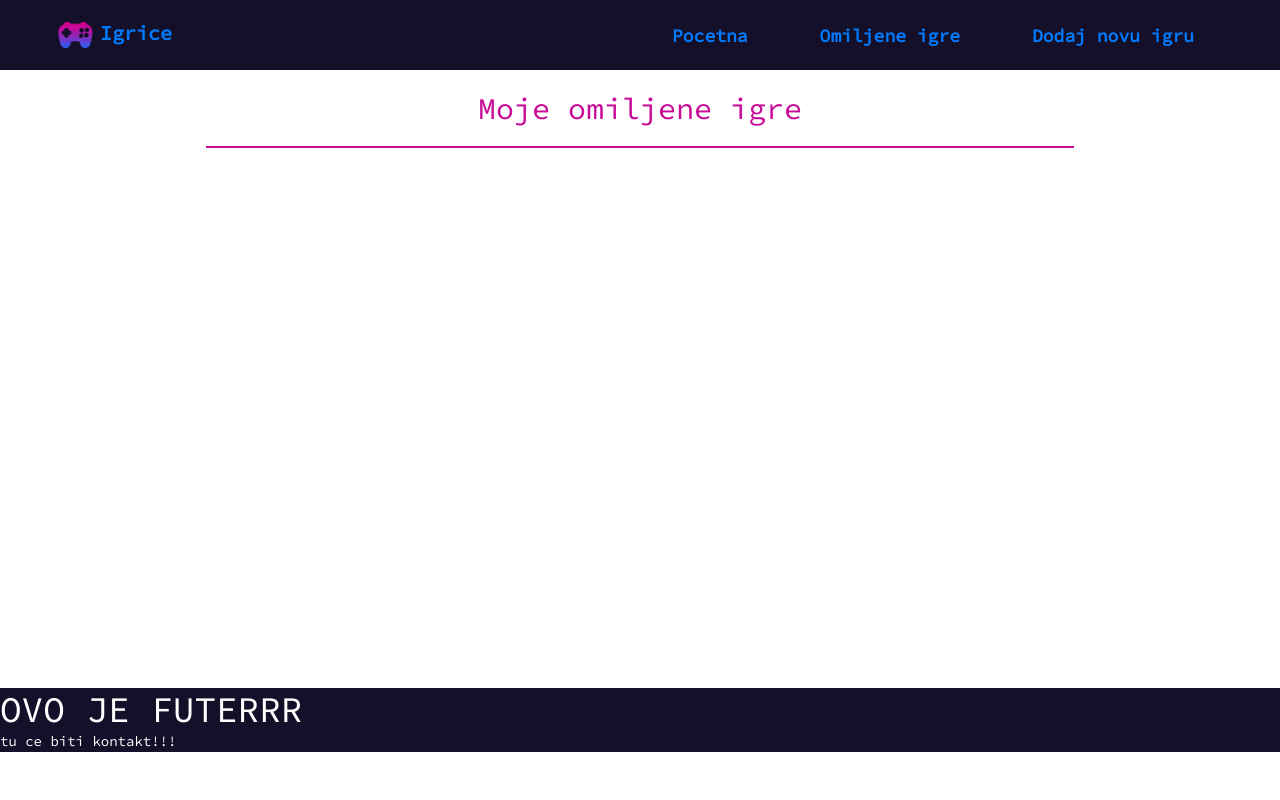
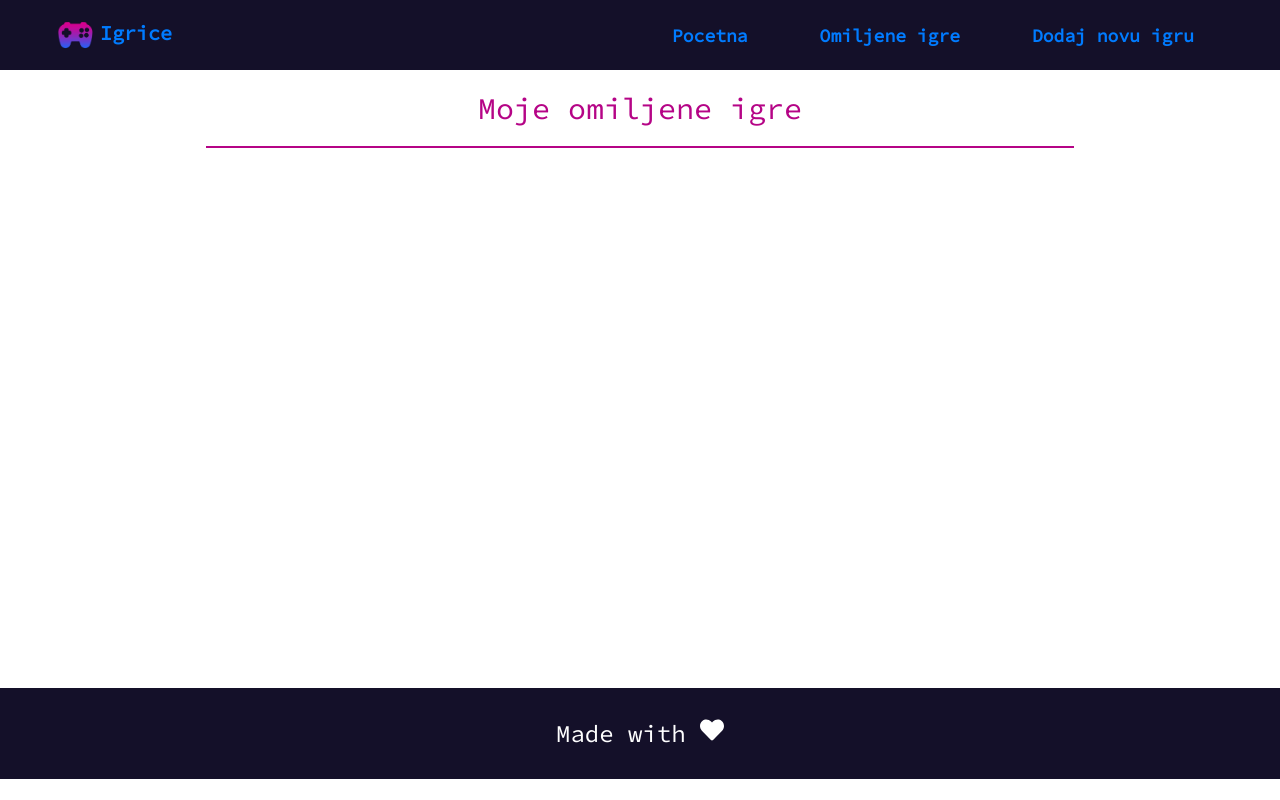
Before and after one commit to vnina5/iteh-react, a React (Create React App) app: page /omiljeno in a window 1280 px wide. Built offline with nearby package versions, Linux system fonts and the light colour scheme.

Commit message:
napravljen footer

```diff
--- a/src/App.css
+++ b/src/App.css
@@ -49,16 +49,18 @@ body {
 }
 
 .footer {
-  /* position: static; */
-  /* bottom: 0; */
-  /* top: 90%; */
-  /* height: 100px; */
-  /* width: 100%; */
+  position: sticky;
+  top: 100vh;
   z-index: 0;
   background-color: #141029;
   color: #fff;
-  position: sticky;
-  top: 100vh;
+  text-align: center;
+  font-weight: bold;
+  padding: 30px;
+}
+
+.love:hover {
+  color: red;
 }
 
 /* KARTICE */
@@ -100,22 +102,22 @@ body {
 }
 
 .pink {
-  background-color: #c70b96;
+  background-color: #e40eab;
   color: #fff;
 }
 
 .pink:hover {
-  background-color: #c70b96aa;
+  background-color: #e40eabaa;
   color: #fff;
 }
 
 .purple {
-  background-color: #9228b8;
+  background-color: #9f2ec9;
   color: #000;
 }
 
 .purple:hover {
-  background-color: #9228b8aa;
+  background-color: #9f2ec9aa;
   color: #fff;
 }
 
@@ -164,7 +166,7 @@ body {
 .naslov-fav {
   text-align: center;
   font-weight: bolder;
-  color: #c70b96;
+  color: #b50486;
   margin: 20px;
 }
 
@@ -174,7 +176,7 @@ body {
   margin: 20px 15%;
   position: relative;
   display: block;
-  background-color: #c70b96;
+  background-color: #b50486;
 }
 
 .cont-black {
--- a/src/components/Footer.jsx
+++ b/src/components/Footer.jsx
@@ -1,12 +1,16 @@
-import React from 'react'
+import React from "react";
+import { FaHeart } from "react-icons/fa";
 
 function Footer() {
   return (
     <div className="footer">
-        <h1>OVO JE FUTERRR</h1>
-        <p>tu ce biti kontakt!!!</p>
+      <h3>
+        Made with <FaHeart className="love" />
+      </h3>
+      {/* <br />
+      <h4>by Nina</h4> */}
     </div>
-  )
+  );
 }
 
-export default Footer
+export default Footer;
```
